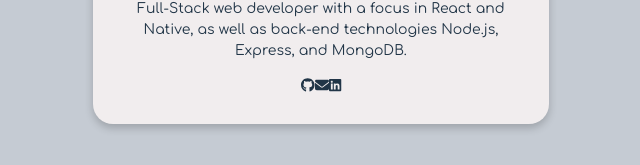
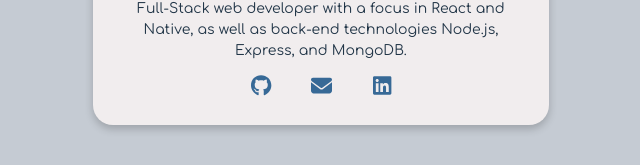
Before and after one commit to ritchiels/rls-portfolio, a React (Vite) app: page / in a window 1280 px wide. Shown: the part 437-602 px from the top of the page, without its empty margins (319-959 px from the left). Built offline with nearby package versions, Linux system fonts and the light colour scheme.

Commit message:
complete palette and icons fixed

```diff
--- a/src/components/ProfileCard.jsx
+++ b/src/components/ProfileCard.jsx
@@ -21,7 +21,7 @@ export const ProfileCard = () => {
             style={{
                 backgroundColor: "#F1EDEE",
                 borderRadius: 20,
-                // border: "1px solid #7C7C7C",
+                //consider moving all this styling to scss
                 marginBottom: 50,
                 maxWidth: "50vh",
                 boxShadow: "0 4px 8px rgba(0, 0, 0, 0.2)"
@@ -36,20 +36,22 @@ export const ProfileCard = () => {
             <CardBody>
                 <CardTitle><h2>Ritchie L. Simmons</h2></CardTitle>
                 <hr />
-                <CardText>Full-Stack web developer with a focus in React and Native, as well as back-end technologies Node.js, Express, and MongoDB.</CardText>
+                <CardText className="description">Full-Stack web developer with a focus in React and Native, as well as back-end technologies Node.js, Express, and MongoDB.</CardText>
             </CardBody>
             <CardFooter>
-                <a href="https://github.com/ritchiels" className="socials">
-                    <FontAwesomeIcon icon={faGithub} />
+                <a href="https://github.com/ritchiels" className="socials" >
+                    <FontAwesomeIcon icon={faGithub} size="xl" />
                 </a>
-                <a href="mailto:ritchie.simmons@gmail.com" className="socials">
-                    <FontAwesomeIcon icon={faEnvelope} />
+                <a href="mailto:ritchie.simmons@gmail.com" className="socials" >
+                    <FontAwesomeIcon icon={faEnvelope} size="xl" />
                 </a>
-                <a href="https://www.linkedin.com/in/ritchie-simmons-060443231/" className="socials">
-                    <FontAwesomeIcon icon={faLinkedin} />
+                <a href="https://www.linkedin.com/in/ritchie-simmons-060443231/" className="socials" >
+                    <FontAwesomeIcon icon={faLinkedin} size="xl" />
                 </a>
             </CardFooter>
         </Card>
     </div>
   )
 }
+
+//todo: add dark mode toggler, animate icon
--- a/src/index.css
+++ b/src/index.css
@@ -32,6 +32,24 @@ body {
   min-height: 100vh;
 }
 
+@media (prefers-color-scheme: light) {
+  :root {
+    color: #213547;
+    background-color: #ffffff;
+  }
+  a:hover {
+    color: #747bff;
+  }
+  button {
+    background-color: #f9f9f9;
+  }
+}
+
+@font-face {
+    font-family: "Comfortaa";
+    src: local("Comfortaa"),
+    url("./fonts/Comfortaa/static/Comfortaa-Regular.ttf") format("truetype");
+
 /* h1 {
   font-size: 3.2em;
   line-height: 1.1;
@@ -55,22 +73,4 @@ button:focus,
 button:focus-visible {
   outline: 4px auto -webkit-focus-ring-color;
 } */
-
-@media (prefers-color-scheme: light) {
-  :root {
-    color: #213547;
-    background-color: #ffffff;
-  }
-  a:hover {
-    color: #747bff;
-  }
-  button {
-    background-color: #f9f9f9;
-  }
 }
-
-@font-face {
-    font-family: "Comfortaa";
-    src: local("Comfortaa"),
-    url("./fonts/Comfortaa/static/Comfortaa-Regular.ttf") format("truetype");
-}
--- a/src/main.scss
+++ b/src/main.scss
@@ -1,6 +1,7 @@
 // $ash-gray: #9BC1BC;
 $light-mint: #D1FFD7;
 $cadet-blue: #93B7BE; //light-blue
+$lapiz-lazuli: #376996;
 $french-gray: #C5CBD3; //light-gray
 $papaya-whip: #FDF0D5; //cream
 $gray: #7C7C7C;
@@ -26,10 +27,26 @@ h2 {
     box-shadow: 0 4px 8px rgba(0, 0, 0, 0.2 );
 }
 
+.card-footer {
+    display: flex;
+    align-items: center;
+    position: relative;
+    width: 45%;
+    margin: auto;
+}
+
 .socials {
-    color: inherit;
+    color: $lapiz-lazuli;
     text-decoration: none;
+    margin: auto;
+    transition: color 0.2s ease;
+//transition & transition-delay with ease create a slight delay for transition
+    &:hover {
+        color: $cadet-blue;
+        transition-delay: 0.2s ease;
+    }
 }
+
 
 .font-comfortaa {
     font-family: "Comfortaa", cursive;
```
